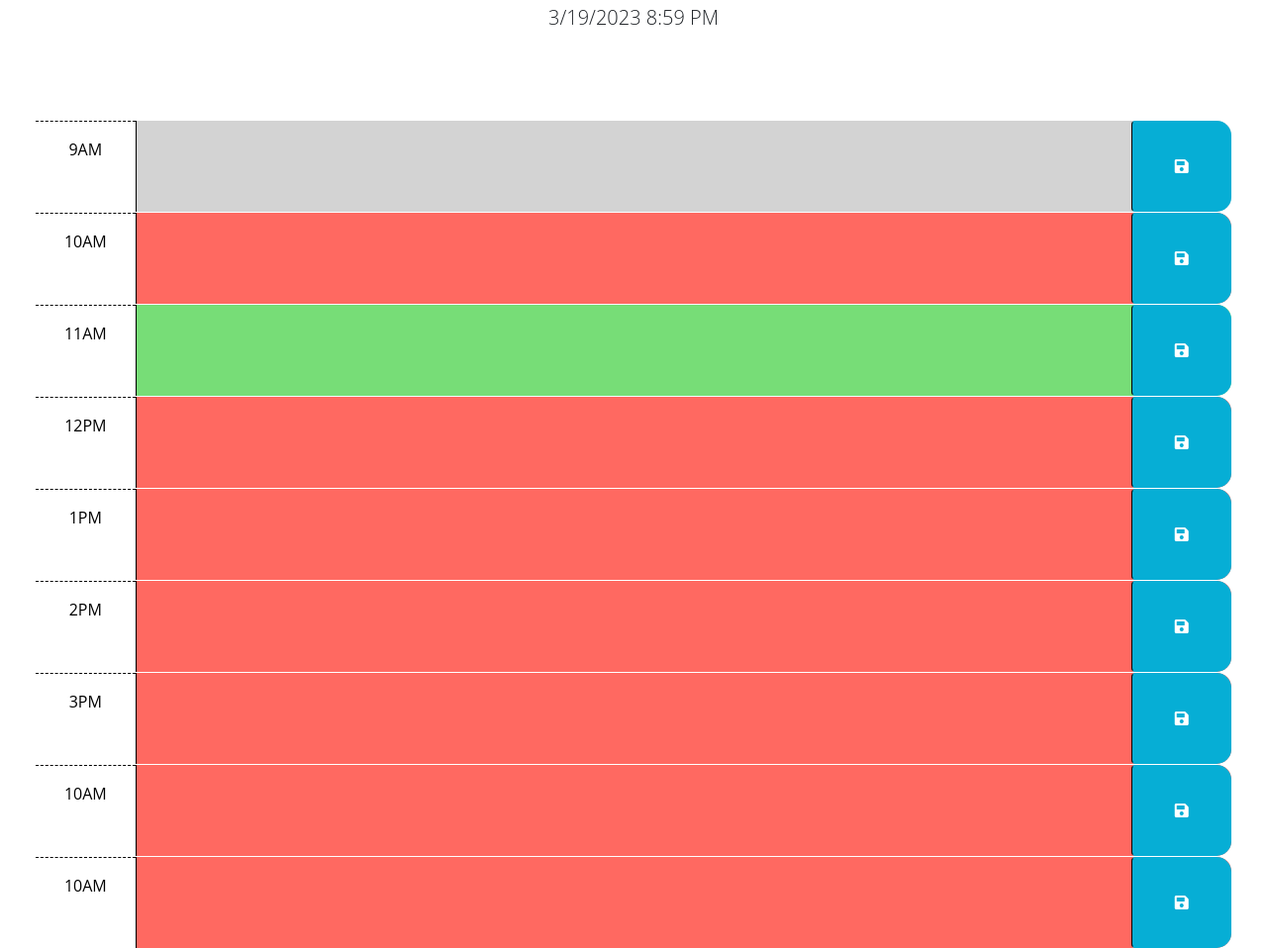
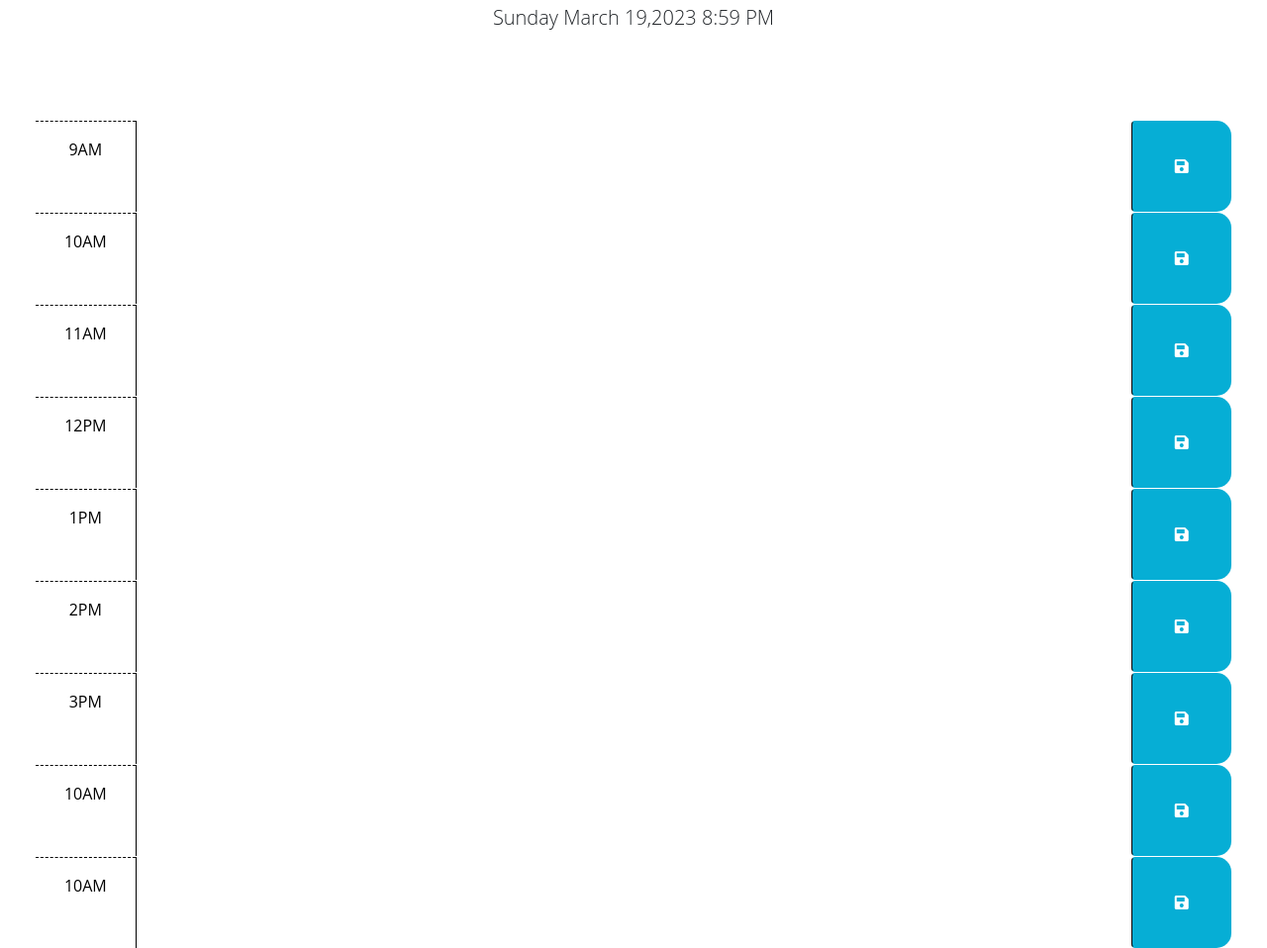
Before and after one commit to WajhR/Software_Developer_Planner, a plain HTML site: page Develop/index.html in a window 1280 px wide. Shown: the part 176-1134 px from the top of the page at 99% size. Drawn offline with nearby package versions, Linux system fonts and the light colour scheme.

Commit message:
Update version3

```diff
--- a/Develop/index.html
+++ b/Develop/index.html
@@ -32,7 +32,7 @@
         -->
 
     <!-- Example of a past time block. The "past" class adds a gray background color. -->
-    <div id="hour-9" class="row time-block past">
+    <div id="hour-9" class="row time-block">
       <div class="col-2 col-md-1 hour text-center py-3">9AM</div>
       <textarea class="col-8 col-md-10 description" rows="3"> </textarea>
       <button class="btn saveBtn col-2 col-md-1" aria-label="save">
@@ -41,7 +41,7 @@
     </div>
 
     <!-- Example of a present time block. The "present" class adds a red background color. -->
-    <div id="hour-10" class="row time-block present">
+    <div id="hour-10" class="row time-block">
       <div class="col-2 col-md-1 hour text-center py-3">10AM</div>
       <textarea class="col-8 col-md-10 description" rows="3"> </textarea>
       <button class="btn saveBtn col-2 col-md-1" aria-label="save">
@@ -50,7 +50,7 @@
     </div>
 
     <!-- Example of a future time block. The "future" class adds a green background color. -->
-    <div id="hour-11" class="row time-block future">
+    <div id="hour-11" class="row time-block">
       <div class="col-2 col-md-1 hour text-center py-3">11AM</div>
       <textarea class="col-8 col-md-10 description" rows="3"> </textarea>
       <button class="btn saveBtn col-2 col-md-1" aria-label="save">
@@ -59,7 +59,7 @@
     </div>
 
 
-    <div id="hour-12" class="row time-block present">
+    <div id="hour-12" class="row time-block">
       <div class="col-2 col-md-1 hour text-center py-3">12PM</div>
       <textarea class="col-8 col-md-10 description" rows="3"> </textarea>
       <button class="btn saveBtn col-2 col-md-1" aria-label="save">
@@ -67,7 +67,7 @@
       </button>
     </div>
 
-    <div id="hour-1" class="row time-block present">
+    <div id="hour-1" class="row time-block">
       <div class="col-2 col-md-1 hour text-center py-3">1PM</div>
       <textarea class="col-8 col-md-10 description" rows="3"> </textarea>
       <button class="btn saveBtn col-2 col-md-1" aria-label="save">
@@ -75,7 +75,7 @@
       </button>
     </div>
 
-    <div id="hour-2" class="row time-block present">
+    <div id="hour-2" class="row time-block">
       <div class="col-2 col-md-1 hour text-center py-3">2PM</div>
       <textarea class="col-8 col-md-10 description" rows="3"> </textarea>
       <button class="btn saveBtn col-2 col-md-1" aria-label="save">
@@ -83,7 +83,7 @@
       </button>
     </div>
 
-    <div id="hour-3" class="row time-block present">
+    <div id="hour-3" class="row time-block">
       <div class="col-2 col-md-1 hour text-center py-3">3PM</div>
       <textarea class="col-8 col-md-10 description" rows="3"> </textarea>
       <button class="btn saveBtn col-2 col-md-1" aria-label="save">
@@ -91,7 +91,7 @@
       </button>
     </div>
 
-    <div id="hour-4" class="row time-block present">
+    <div id="hour-4" class="row time-block">
       <div class="col-2 col-md-1 hour text-center py-3">10AM</div>
       <textarea class="col-8 col-md-10 description" rows="3"> </textarea>
       <button class="btn saveBtn col-2 col-md-1" aria-label="save">
@@ -99,7 +99,7 @@
       </button>
     </div>
 
-    <div id="hour-5" class="row time-block present">
+    <div id="hour-5" class="row time-block">
       <div class="col-2 col-md-1 hour text-center py-3">10AM</div>
       <textarea class="col-8 col-md-10 description" rows="3"> </textarea>
       <button class="btn saveBtn col-2 col-md-1" aria-label="save">
--- a/Develop/script.js
+++ b/Develop/script.js
@@ -2,6 +2,23 @@
 // the code isn't run until the browser has finished rendering all the elements
 // in the html.
 $(function () {
+  var timeBlocks = $('.time-block');
+
+  timeBlocks.each(function() {
+    var timeBlock = $(this);
+
+
+    var timeBlockHour = timeBlock.attr('id').split('-')[1];
+    var currentHour = dayjs().hour();
+    console.log(currentHour);
+      if (timeBlockHour < currentHour ) {
+
+
+      }
+  })
+  // The comparison that we need to make is between timeBlockHour
+  // and the currentHour. we may have to parse the number to string.
+  //
   // TODO: Add a listener for click events on the save button. This code should
   // use the id in the containing time-block as a key to save the user input in
   // local storage. HINT: What does `this` reference in the click listener
@@ -21,10 +38,11 @@ $(function () {
   //
   // TODO: Add code to display the current date in the header of the page.
 
-var dayJsObject = dayjs();
-console.log(dayJsObject.format("M/D/YYYY h:mm A"));
 
-$("#currentDay").text(dayJsObject.format("M/D/YYYY h:mm A"))
+ var dayJsObject = dayjs();
+console.log(dayJsObject.format("dddd MMMM DD,YYYY h:mm A"));
+
+$("#currentDay").text(dayJsObject.format("dddd MMMM DD,YYYY h:mm A"))
 
 $( ".saveBtn" ).click(function() {
   var id=$(this).parent().attr("id");
@@ -33,4 +51,31 @@ $( ".saveBtn" ).click(function() {
 
 });
 });
+// const rows = document.getElementsByClassName("row");
+// let currentHour = parseInt(moment().format('H'));
+
+// Array.from(rows).forEach(row => {
+//   let
+//     rowIdString = row.id,
+//     rowHour;
+//   if (rowIdString) {
+//     rowHour = parseInt(rowIdString);
+//   }
+//   if (rowHour) {
+//     // Compares row id to current hour and sets color accordingly
+//     if (currentHour === rowHour) {
+//       setColor(row, "red");
+//     } else if ((currentHour < rowHour) && (currentHour > rowHour - 6)) {
+//       setColor(row, "green");
+//     } else if ((currentHour > rowHour) && (currentHour < rowHour + 6)) {
+//       setColor(row, "lightgrey");
+//     } else {
+//       setColor(row, "white");
+//     }
+//   }
+// });
+
+// function setColor(element, color) {
+//   element.style.backgroundColor = color;
+
 // Add click event listener
```
